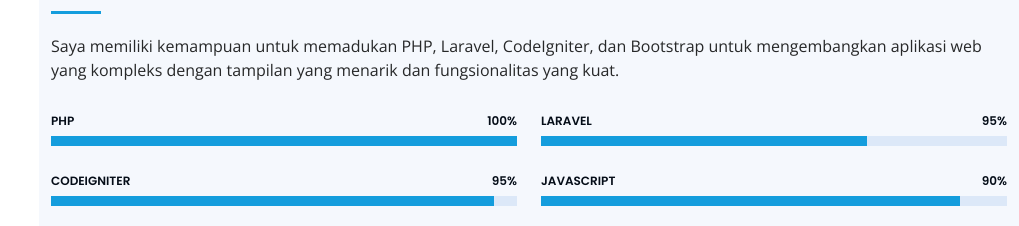
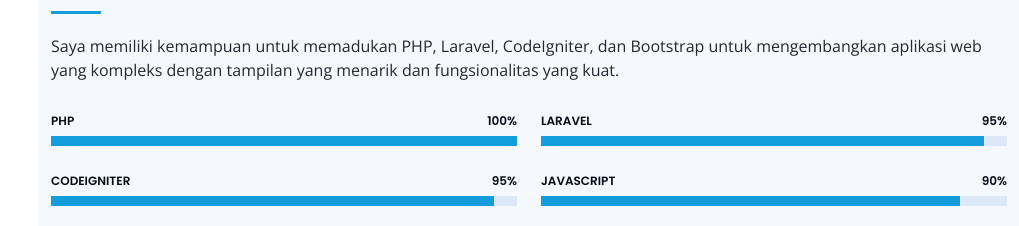
Before and after one commit to Windi-Fikriyansyah/PortofolioWindi-Fikriyansyah, a plain HTML site: page index.html in a window 1280 px wide. Shown: the part 1600-1826 px from the top of the page, without its empty margins (261-1280 px from the left). Drawn offline with nearby package versions, Linux system fonts and the light colour scheme.

Commit message:
Update index.html

```diff
--- a/index.html
+++ b/index.html
@@ -176,7 +176,7 @@
             <div class="progress">
               <span class="skill">Laravel <i class="val">95%</i></span>
               <div class="progress-bar-wrap">
-                <div class="progress-bar" role="progressbar" aria-valuenow="70" aria-valuemin="0" aria-valuemax="100">
+                <div class="progress-bar" role="progressbar" aria-valuenow="95" aria-valuemin="0" aria-valuemax="100">
                 </div>
               </div>
             </div>
```
